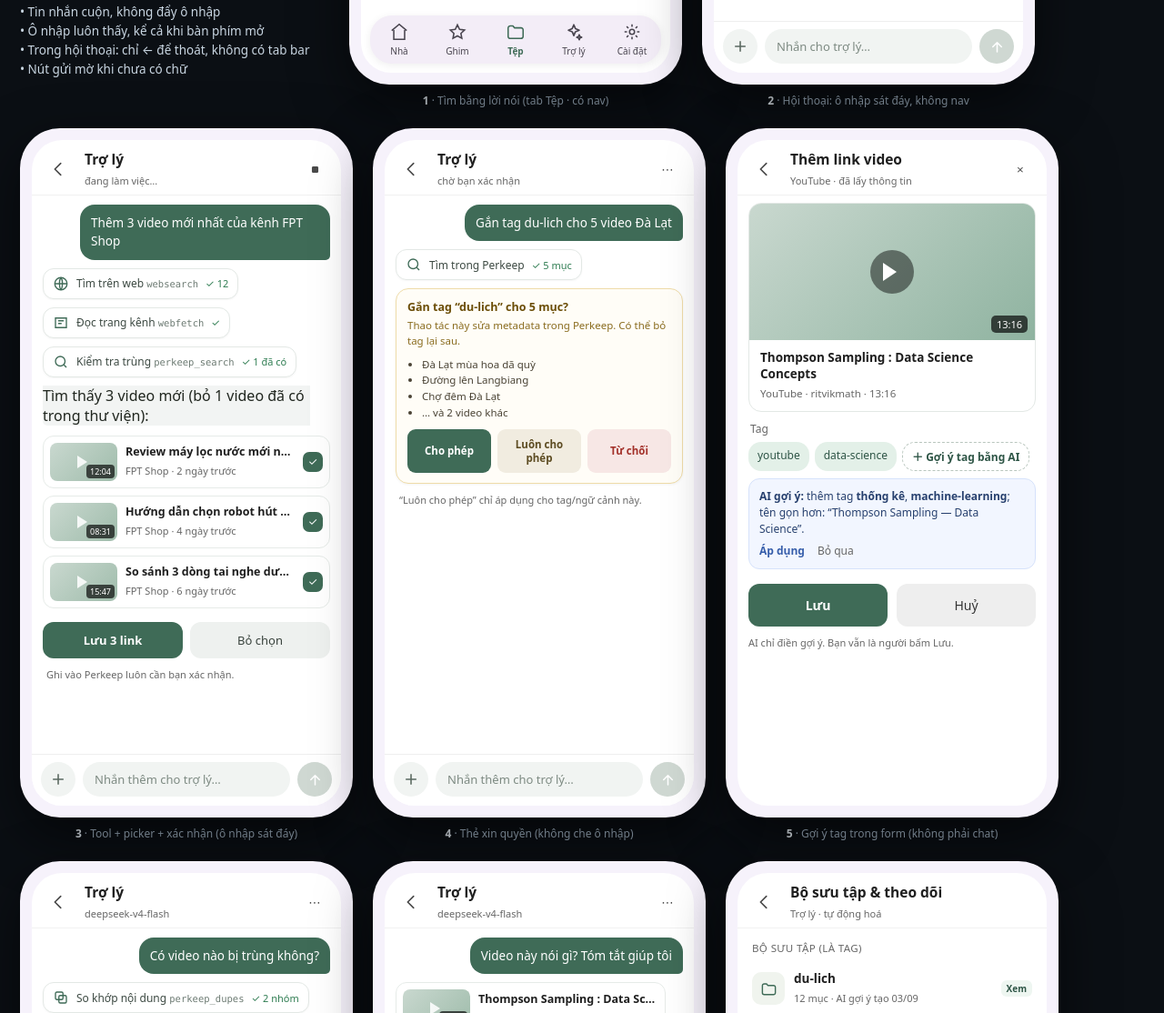
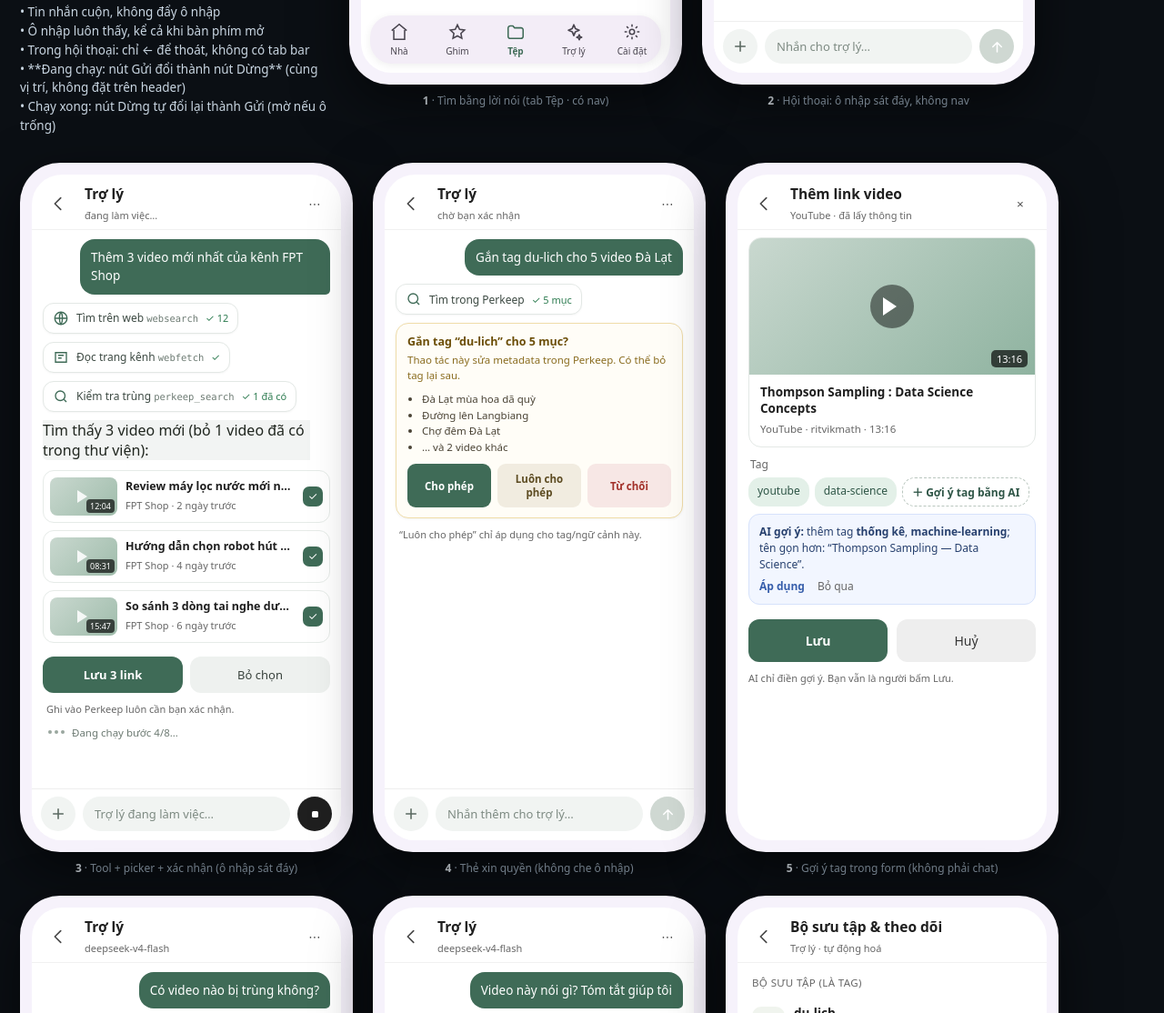
Before and after one commit to tradanghi1999/perkeep-mobile, a website: page docs/wireframe-ai-features.html in a window 1280 px wide. Shown: the part 687-1801 px from the top of the page at 91% size. Drawn offline with Linux system fonts and the light colour scheme.

Commit message:
docs(wireframe): nut Gui doi thanh nut Dung khi tro ly dang chay
- Bo nut stop tren header (sai cho).
- Composer: khi dang chay, nut send doi thanh stop (icon vuong) cung vi tri;
  o nhap hien 'Tro ly dang lam viec...'; them dong 'Dang chay buoc 4/8...'.
- Chay xong: stop tu doi lai thanh send (mo neu o trong).
Da do DOM: sendClass='send stop', icon rect, headerStop=false, composer cach day 0px.

```diff
--- a/docs/wireframe-ai-features.html
+++ b/docs/wireframe-ai-features.html
@@ -121,6 +121,10 @@
 .composer .box{flex:1;min-height:38px;display:flex;align-items:center;gap:8px;background:#f1f4f2;border-radius:20px;padding:9px 13px;font-size:13px;color:#7d8a82}
 .composer .send{width:38px;height:38px;flex:none;border:0;border-radius:50%;background:var(--green);color:#fff;display:flex;align-items:center;justify-content:center}
 .composer .send.off{background:#cfd8d2}
+.composer .send.stop{background:#1f1f1f}
+.dots{display:inline-flex;gap:3px;align-items:center;margin-left:2px}
+.dots i{width:4px;height:4px;border-radius:50%;background:#9aa79f;display:block}
+.typing{align-self:flex-start;display:flex;align-items:center;gap:8px;font-size:11.5px;color:#6c7a72;padding:2px 4px}
 
 .chips{display:flex;gap:8px;overflow-x:auto;padding:2px 2px 4px;flex:none}
 .chip{flex:none;background:var(--green-l);border:0;border-radius:16px;padding:8px 12px;font-size:12px;color:var(--green-d);font-family:inherit;font-weight:600}
@@ -160,7 +164,8 @@
   <p>• Tin nhắn cuộn, không đẩy ô nhập<br>
      • Ô nhập luôn thấy, kể cả khi bàn phím mở<br>
      • Trong hội thoại: chỉ ← để thoát, không có tab bar<br>
-     • Nút gửi mờ khi chưa có chữ</p>
+     • **Đang chạy: nút Gửi đổi thành nút Dừng** (cùng vị trí, không đặt trên header)<br>
+     • Chạy xong: nút Dừng tự đổi lại thành Gửi (mờ nếu ô trống)</p>
 </div>
 
 <!-- ================= 1. TÌM BẰNG LỜI NÓI (tab Tệp) ================= -->
@@ -249,7 +254,7 @@
   <div class="top">
     <button class="iconbtn"><svg viewBox="0 0 24 24" width="22" height="22" fill="none" stroke="currentColor" stroke-width="1.8" stroke-linecap="round" stroke-linejoin="round"><path d="M15 5l-7 7 7 7"/></svg></button>
     <div class="ttl"><b>Trợ lý</b><small>đang làm việc…</small></div>
-    <button class="iconbtn"><svg viewBox="0 0 24 24" width="17" height="17" fill="currentColor"><rect x="7" y="7" width="10" height="10" rx="2"/></svg></button>
+    <button class="iconbtn">⋯</button>
   </div>
 
   <div class="chat">
@@ -269,12 +274,13 @@
 
     <div class="pickbar"><button>Lưu 3 link</button><button class="ghost">Bỏ chọn</button></div>
     <div class="meta">Ghi vào Perkeep luôn cần bạn xác nhận.</div>
+    <div class="typing"><span class="dots"><i></i><i></i><i></i></span> Đang chạy bước 4/8…</div>
   </div>
 
   <div class="composer">
     <button class="plus"><svg viewBox="0 0 24 24" width="20" height="20" fill="none" stroke="currentColor" stroke-width="1.9"><path d="M12 5v14M5 12h14"/></svg></button>
-    <div class="box">Nhắn thêm cho trợ lý…</div>
-    <button class="send off"><svg viewBox="0 0 24 24" width="19" height="19" fill="none" stroke="currentColor" stroke-width="1.9" stroke-linecap="round" stroke-linejoin="round"><path d="M12 19V6M6 12l6-6 6 6"/></svg></button>
+    <div class="box">Trợ lý đang làm việc…</div>
+    <button class="send stop" title="Dừng"><svg viewBox="0 0 24 24" width="15" height="15" fill="currentColor"><rect x="6.5" y="6.5" width="11" height="11" rx="2.5"/></svg></button>
   </div>
 </div></div>
 <div class="cap"><b>3</b> · Tool + picker + xác nhận (ô nhập sát đáy)</div>
```
Also changed, not shown: wireframe-ai-features.html (+10 -4 lines).
